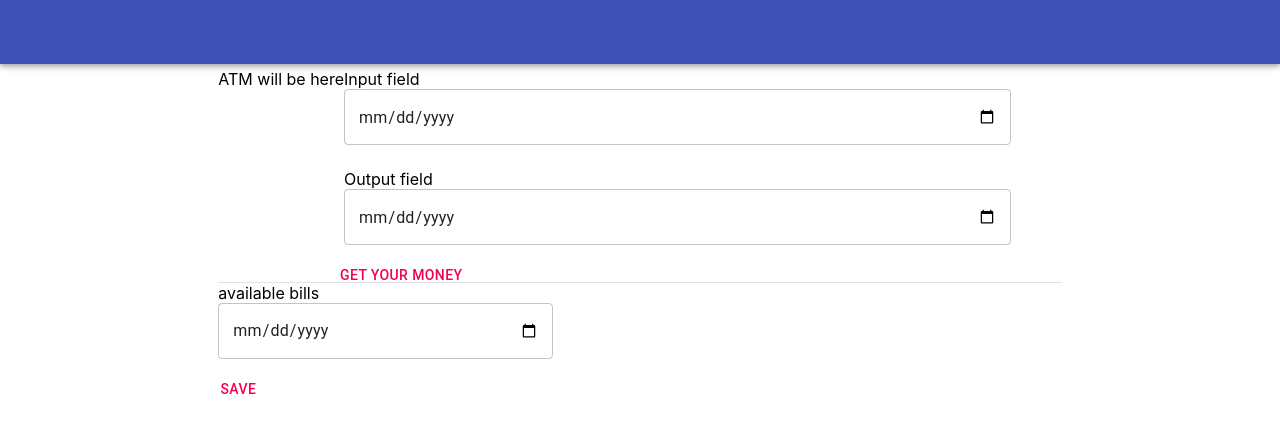
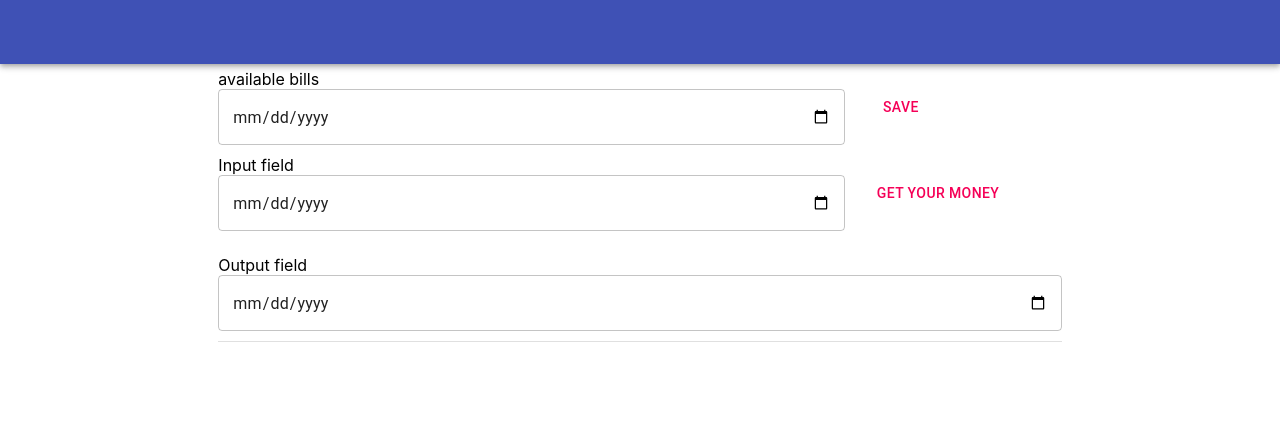
Before and after one commit to thismytests/Depositphotos, a React (Create React App) app: page / in a window 1280 px wide. Shown: the top 432 px of the page. Built offline with nearby package versions, Linux system fonts and the light colour scheme.

Commit message:
In progress.

```diff
--- a/src/pages/Atm/components/atm_getting_block/index.tsx
+++ b/src/pages/Atm/components/atm_getting_block/index.tsx
@@ -60,7 +60,7 @@ export default function AtmGettingBlock(
       <Grid container spacing={3} alignItems="center">
 
         {/*INPUT FIELD*/}
-        <Grid item xs={12}>
+        <Grid item xs={9}>
           {locale.INPUT_FIELD}
           <TextField
             fullWidth
@@ -70,6 +70,16 @@ export default function AtmGettingBlock(
             variant="outlined"
             type="date"
           />
+        </Grid>
+
+
+        {/*GETTING BUTTON*/}
+        <Grid item xs={3}>
+          <Button color="secondary"
+                  type="submit">
+
+            {locale.GET}
+          </Button>
         </Grid>
 
         {/*OUTPUT FIELD*/}
@@ -85,12 +95,6 @@ export default function AtmGettingBlock(
           />
         </Grid>
 
-        {/*GETTING BUTTON*/}
-        <Button color="secondary"
-                type="submit">
-          {locale.GET}
-        </Button>
-
         {/*  error code*/}
         {errorCode && (
           <Grid item xs={12}>
--- a/src/pages/Atm/components/atm_setting_block/index.tsx
+++ b/src/pages/Atm/components/atm_setting_block/index.tsx
@@ -53,7 +53,7 @@ export default function AtmSettingBlock(
       <Grid container spacing={3} alignItems="center">
 
         {/*INPUT FIELD*/}
-        <Grid item xs={12}>
+        <Grid item xs={9}>
           {locale.AVAILABLE_BILLS}
           <TextField
             fullWidth
@@ -67,10 +67,13 @@ export default function AtmSettingBlock(
 
 
         {/*SETTING BUTTONS*/}
-        <Button color="secondary"
-                type="submit">
-          {locale.SAVE}
-        </Button>
+        <Grid item xs={3}>
+          <Button color="secondary"
+                  type="submit">
+            {locale.SAVE}
+          </Button>
+        </Grid>
+
 
         {/*  error code*/}
         {errorCode && (
--- a/src/pages/Atm/index.tsx
+++ b/src/pages/Atm/index.tsx
@@ -43,16 +43,20 @@ export default function ATM(props: RouteComponentProps) {
 
   return (
     <Grid container item xs={12}>
-      <Grid item container xs={12} className={classes.item}>
-        ATM will be here
-        <AtmGettingBlock {...atbGettingProps}/>
-        <Grid item xs={12}>
-          <Divider/>
-        </Grid>
-        <Divider/>
+      {/*setting block*/}
+      <Grid item xs={12} className={classes.item}>
         <AtmSettingBlock {...atbSettingProps}/>
       </Grid>
 
+      {/*devider*/}
+      <Grid item xs={12} className={classes.item}>
+        <AtmGettingBlock {...atbGettingProps}/>
+      </Grid>
+
+      {/*getting block*/}
+      <Grid item xs={12} className={classes.item}>
+        <Divider/>
+      </Grid>
     </Grid>
   )
 }
```
